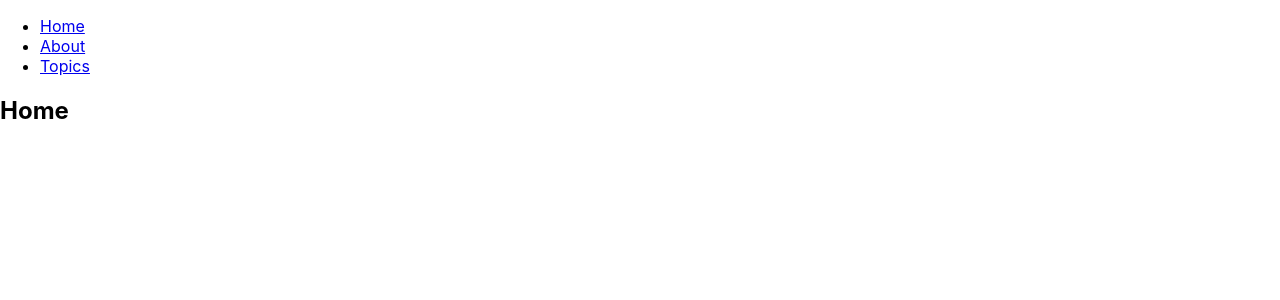
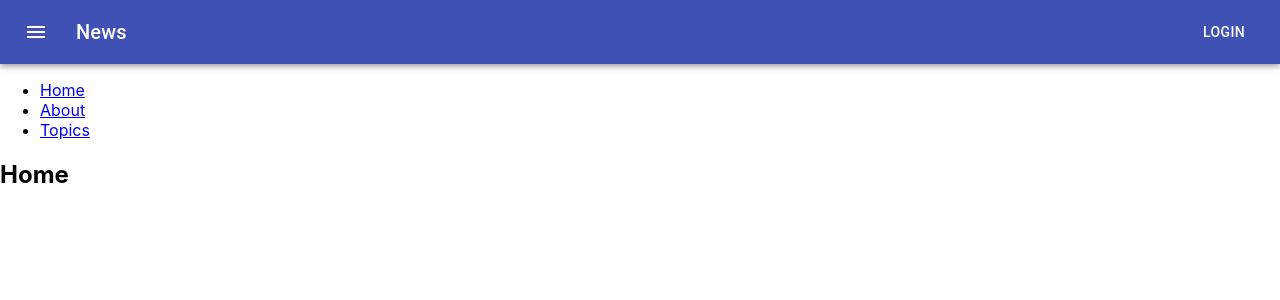
Before and after one commit to KH-Lim/assignment, a React (Create React App) app: page / in a window 1280 px wide. Shown: the top 300 px of the page. Built offline with nearby package versions, Linux system fonts and the light colour scheme.

Commit message:
material ui 추가

```diff
--- a/package.json
+++ b/package.json
@@ -3,6 +3,8 @@
   "version": "0.1.0",
   "private": true,
   "dependencies": {
+    "@material-ui/core": "^4.11.0",
+    "@material-ui/icons": "^4.9.1",
     "@testing-library/jest-dom": "^5.11.4",
     "@testing-library/react": "^11.1.0",
     "@testing-library/user-event": "^12.1.10",
--- a/src/App.tsx
+++ b/src/App.tsx
@@ -7,10 +7,46 @@
   useRouteMatch,
   useParams,
 } from "react-router-dom";
+import { makeStyles } from "@material-ui/core/styles";
+import AppBar from "@material-ui/core/AppBar";
+import Toolbar from "@material-ui/core/Toolbar";
+import Typography from "@material-ui/core/Typography";
+import Button from "@material-ui/core/Button";
+import IconButton from "@material-ui/core/IconButton";
+import MenuIcon from "@material-ui/icons/Menu";
+
+const useStyles = makeStyles((theme) => ({
+  root: {
+    flexGrow: 1,
+  },
+  menuButton: {
+    marginRight: theme.spacing(2),
+  },
+  title: {
+    flexGrow: 1,
+  },
+}));
 
 export default function App() {
+  const classes = useStyles();
   return (
     <Router>
+      <AppBar position="static">
+        <Toolbar>
+          <IconButton
+            edge="start"
+            className={classes.menuButton}
+            color="inherit"
+            aria-label="menu"
+          >
+            <MenuIcon />
+          </IconButton>
+          <Typography variant="h6" className={classes.title}>
+            News
+          </Typography>
+          <Button color="inherit">Login</Button>
+        </Toolbar>
+      </AppBar>
       <div>
         <ul>
           <li>
```
Also changed, not shown: 1 other file (tests, documents, lock files or other folders).
